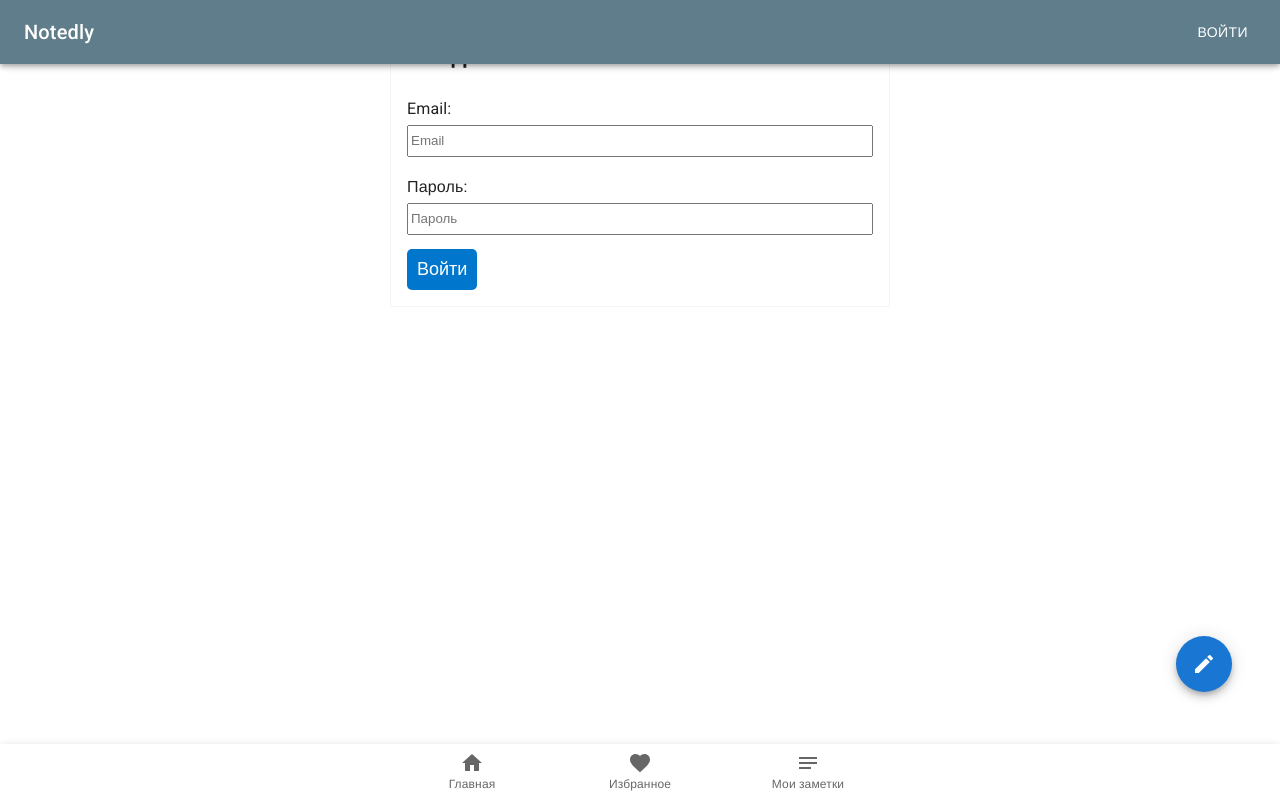
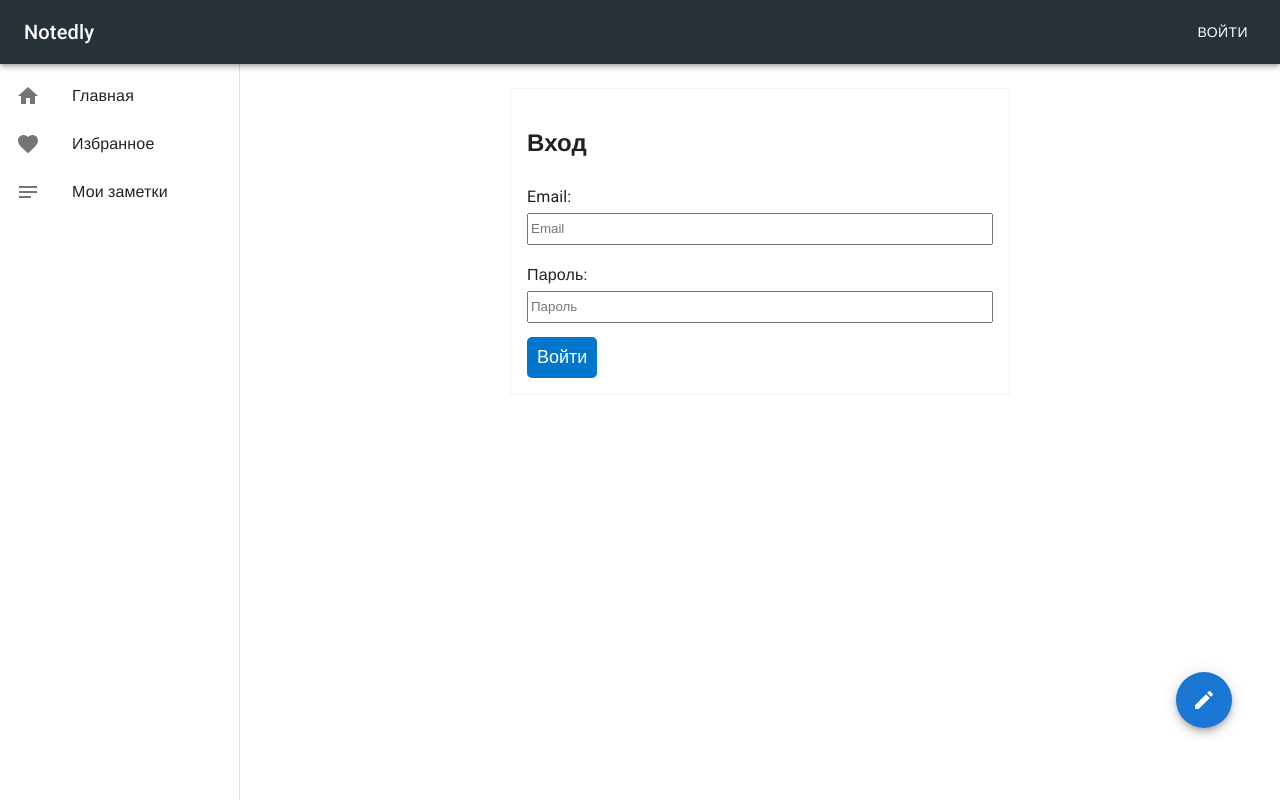
Before and after one commit to janttaxan/notedly, a React (Create React App) app: page /signin in a window 1280 px wide. Built offline with nearby package versions, Linux system fonts and the light colour scheme; a web font is replaced by a local one.

Commit message:
base layout

```diff
--- a/src/components/Layout/Header.tsx
+++ b/src/components/Layout/Header.tsx
@@ -29,7 +29,7 @@ export const Header = () => {
 
   return (
     <Box sx={{ flexGrow: 1 }}>
-      <AppBar position='fixed' color='secondary'>
+      <AppBar position='fixed' color='secondary' sx={{ zIndex: (theme) => theme.zIndex.drawer + 1 }}>
         <Toolbar>
           <Typography variant='h6' component='div' sx={{ flexGrow: 1 }}>
             Notedly
--- a/src/components/Layout/Layout.tsx
+++ b/src/components/Layout/Layout.tsx
@@ -1,18 +1,42 @@
-import { ReactChild } from 'react';
+import { ReactChild, useCallback } from 'react';
+
+import Box from '@mui/material/Box';
 
 import { Header } from 'components/Layout/Header';
 import { Navigation } from 'components/Layout/Navigation';
+import useMediaQuery from '@mui/material/useMediaQuery';
+import { theme } from 'components/common/Theme';
 
 interface LayoutProps {
   children: ReactChild;
 }
 
 export const Layout = ({ children }: LayoutProps) => {
+  const mediumView = useMediaQuery(theme.breakpoints.up('md'));
+  const smallView = useMediaQuery(theme.breakpoints.up('sm'));
+
+  const getPadding = useCallback(() => {
+    if (mediumView) {
+      return '88px 24px 24px 264px';
+    }
+    if (smallView) {
+      return '88px 24px';
+    }
+    return '80px 16px';
+  }, [mediumView, smallView]);
+
   return (
     <>
       <Header />
-      <main>{children}</main>
       <Navigation />
+      <Box
+        component='main'
+        sx={{
+          padding: getPadding()
+        }}
+      >
+        {children}
+      </Box>
     </>
   );
 };
--- a/src/components/Layout/Navigation.tsx
+++ b/src/components/Layout/Navigation.tsx
@@ -7,14 +7,24 @@ import NotesIcon from '@mui/icons-material/Notes';
 
 import BottomNavigation from '@mui/material/BottomNavigation';
 import BottomNavigationAction from '@mui/material/BottomNavigationAction';
+import Box from '@mui/material/Box';
+import Drawer from '@mui/material/Drawer';
+import List from '@mui/material/List';
+import ListItemButton from '@mui/material/ListItemButton';
+import ListItemIcon from '@mui/material/ListItemIcon';
+import ListItemText from '@mui/material/ListItemText';
 import Paper from '@mui/material/Paper';
+import Toolbar from '@mui/material/Toolbar';
 import useMediaQuery from '@mui/material/useMediaQuery';
 
 import { NewNote } from 'components/Layout/NewNote';
 import { theme } from 'components/common/Theme';
 
+const drawerWidth = 240;
+
 export const Navigation = () => {
-  const matches = useMediaQuery(theme.breakpoints.up('sm'));
+  const mediumView = useMediaQuery(theme.breakpoints.up('md'));
+  const smallView = useMediaQuery(theme.breakpoints.up('sm'));
 
   const location = useLocation();
   const [value, setValue] = useState(location.pathname);
@@ -26,8 +36,42 @@ export const Navigation = () => {
   return (
     <>
       <NewNote />
+      {mediumView ? (
+        <Drawer
+          variant='permanent'
+          sx={{
+            width: drawerWidth,
+            flexShrink: 0,
+            [`& .MuiDrawer-paper`]: { width: drawerWidth, boxSizing: 'border-box' }
+          }}
+        >
+          <Toolbar />
+          <Box sx={{ overflow: 'auto' }}>
+            <List>
+              <ListItemButton component={Link} to='/' selected={location.pathname === '/'}>
+                <ListItemIcon>
+                  <HomeIcon />
+                </ListItemIcon>
+                <ListItemText primary='Главная' />
+              </ListItemButton>
+              <ListItemButton component={Link} to='/favorites' selected={location.pathname === '/favorites'}>
+                <ListItemIcon>
+                  <FavoriteIcon />
+                </ListItemIcon>
+                <ListItemText primary='Избранное' />
+              </ListItemButton>
+              <ListItemButton component={Link} to='/mynotes' selected={location.pathname === '/mynotes'}>
+                <ListItemIcon>
+                  <NotesIcon />
+                </ListItemIcon>
+                <ListItemText primary='Мои заметки' />
+              </ListItemButton>
+            </List>
+          </Box>
+        </Drawer>
+      ) : (
         <Paper sx={{ position: 'fixed', bottom: 0, left: 0, right: 0 }} elevation={3}>
-        <BottomNavigation value={value} showLabels={matches}>
+          <BottomNavigation value={value} showLabels={smallView}>
             <BottomNavigationAction component={Link} value='/' to='/' label='Главная' icon={<HomeIcon />} />
             <BottomNavigationAction
               component={Link}
@@ -45,6 +89,7 @@ export const Navigation = () => {
             />
           </BottomNavigation>
         </Paper>
+      )}
     </>
   );
 };
--- a/src/components/Layout/NewNote.tsx
+++ b/src/components/Layout/NewNote.tsx
@@ -24,7 +24,7 @@ export const NewNote = () => {
       sx={{
         '& > :not(style)': { m: 1 },
         position: 'fixed',
-        bottom: matches ? 100 : 56,
+        bottom: matches ? 64 : 56,
         right: matches ? 40 : 0
       }}
     >
--- a/src/components/common/Theme.ts
+++ b/src/components/common/Theme.ts
@@ -1,13 +1,19 @@
 import { createTheme } from '@mui/material';
-import { blueGrey, red } from '@mui/material/colors';
+import { blue, blueGrey, red } from '@mui/material/colors';
 
 export const theme = createTheme({
   palette: {
+    primary: {
+      main: blue['700']
+    },
     secondary: {
-      main: blueGrey['500']
+      main: blueGrey['900']
     },
     error: {
       main: red.A200
+    },
+    action: {
+      selectedOpacity: 0.09
     }
   }
 });
```
Lines whose indentation alone changed are shown as unchanged.
